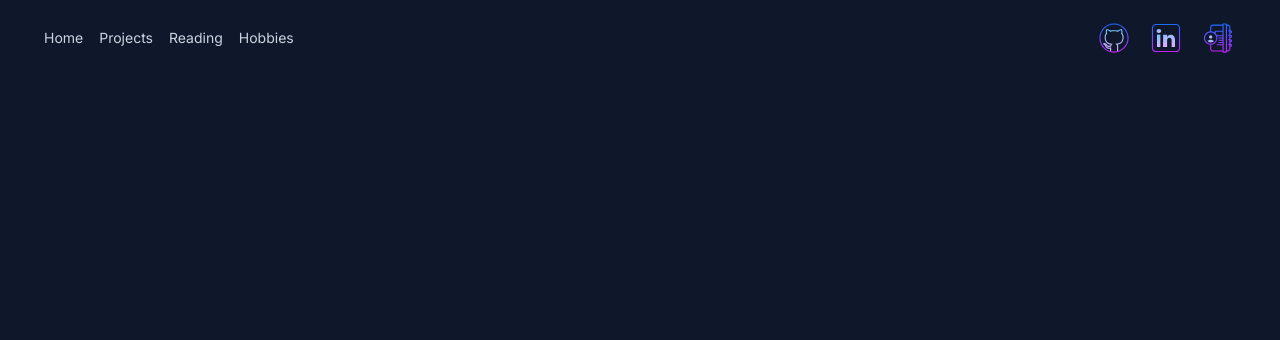
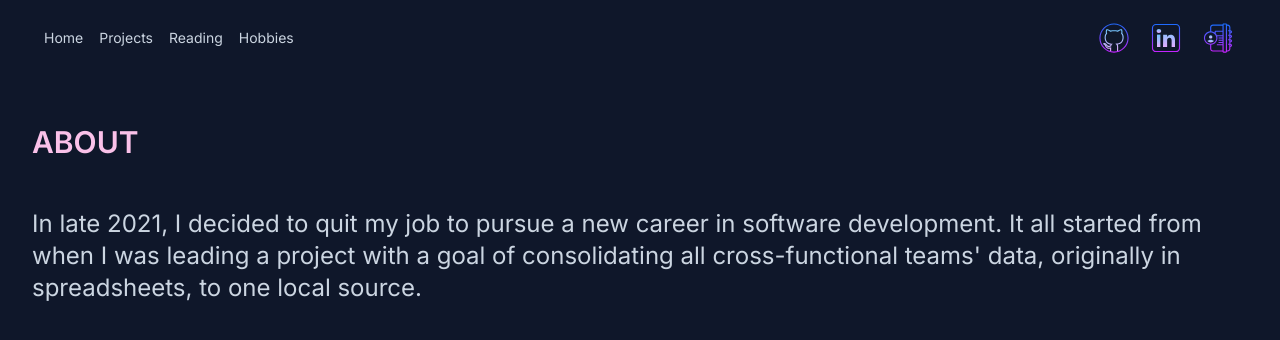
Before and after one commit to L-Chew/Personal-Portfolio, a React app: page / in a window 1280 px wide. Shown: the top 340 px of the page. Built offline with nearby package versions, Linux system fonts and the light colour scheme; the HTML template or start-up script is replaced by a standard one.

Commit message:
App: adding new routes placeholders

```diff
--- a/client/src/Components/App.jsx
+++ b/client/src/Components/App.jsx
@@ -4,8 +4,11 @@ import Preloader from './Preloader.jsx';
 // import Content from './Content.jsx';
 // import Content2 from './Content2.jsx';
 import Projects from './Projects.jsx';
+import Reading from './Reading.jsx';
+import Hobbies from './Hobbies.jsx';
 import GetInTouch from './GetInTouch.jsx';
 import Layout from './Layout.jsx';
+import About from './About.jsx';
 
 const App = () => {
   const [loading, setLoading] = useState(false);
@@ -21,7 +24,10 @@ const App = () => {
         :
         <Routes>
           <Route exact path='/' element={<Layout />}>
+            <Route path='/' element={<About />} />
             <Route path='/projects' element={<Projects />} />
+            <Route path='/reading' element={<Reading />} />
+            <Route path='/hobbies' element={<Hobbies />} />
             <Route path='/getInTouch' element={<GetInTouch />} />
           </Route>
         </Routes>
```
